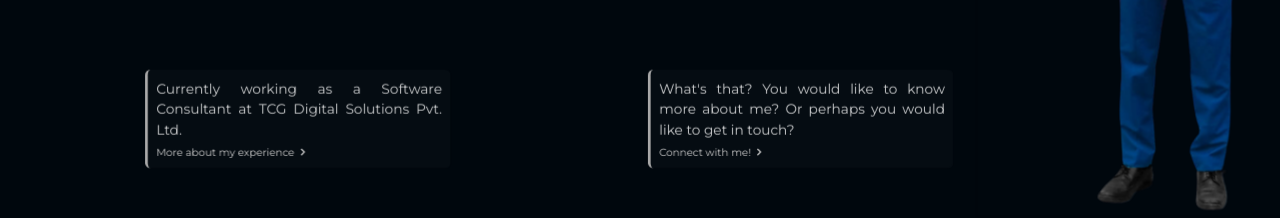
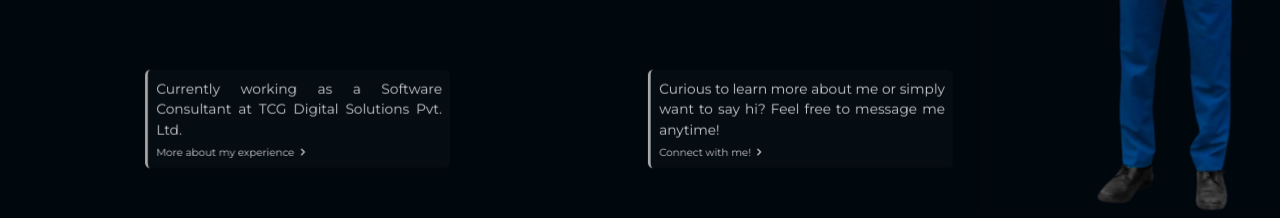
Before and after one commit to SaiSridhar783/portfolio, a Next.js app: page /about in a window 1280 px wide. Shown: the part 420-638 px from the top of the page. Built offline with nearby package versions, Linux system fonts and the light colour scheme.

Commit message:
Content update

```diff
--- a/package.json
+++ b/package.json
@@ -3,7 +3,7 @@
 	"version": "0.1.0",
 	"private": true,
 	"scripts": {
-		"dev": "next dev -p 8765",
+		"dev": "next dev --turbo",
 		"postinstall": "prisma generate --schema=./src/prisma/schema.prisma",
 		"build": "next build",
 		"start": "next start",
--- a/src/app/page.tsx
+++ b/src/app/page.tsx
@@ -14,7 +14,7 @@ const Home: React.FC = () => {
 					applications.
 				</h2>
 				<Link href="/home" passHref>
-					<button type="button">Click Me!</button>
+					<button type="button">Dive In!</button>
 				</Link>
 			</div>
 
--- a/src/app/v2/experience/page.tsx
+++ b/src/app/v2/experience/page.tsx
@@ -17,7 +17,7 @@ const ExperienceMob: React.FC = () => {
 					logo="/images/company/tcg.png"
 					duration="Aug 01, 2023 - Present"
 					compURL="https://www.tcgdigital.com/"
-					text="Played a crucial role in designing and developing several scalable and reusable frameworks, streamlining new project initiation, and enhancing existing application performance with an integrated system for monitoring and alerts."
+					text="Played a crucial role in the design and development of different scalable and reusable frameworks. Streamlined new project initiation, and enhanced application performance with an integrated system for alerts and monitoring."
 					delay="0s"
 				>
 					<ul>
--- a/src/components/About/Overview.tsx
+++ b/src/components/About/Overview.tsx
@@ -69,8 +69,8 @@ const Overview: React.FC = () => {
 					link="/contact"
 					linkText="Connect with me!"
 				>
-					What&apos;s that? You would like to know more about me? Or
-					perhaps you would like to get in touch?
+					Curious to learn more about me or simply want to say hi?
+					Feel free to message me anytime!
 				</SummaryTab>
 			</div>
 
--- a/src/styles/certifications.scss
+++ b/src/styles/certifications.scss
@@ -84,6 +84,10 @@
 		transform: rotateX(-90deg);
 		z-index: 10;
 
+		@media screen and (max-width: 1310px) {
+			align-items: center;
+		}
+
 		// animation: hoverCard 2.5s forwards ease-out;
 		// animation-delay: 2.2s;
 	}
@@ -147,6 +151,7 @@
 			margin-left: -15%;
 			height: 300px;
 			width: 520px;
+			align-items: flex-end;
 		}
 
 		.hover-card {
```
